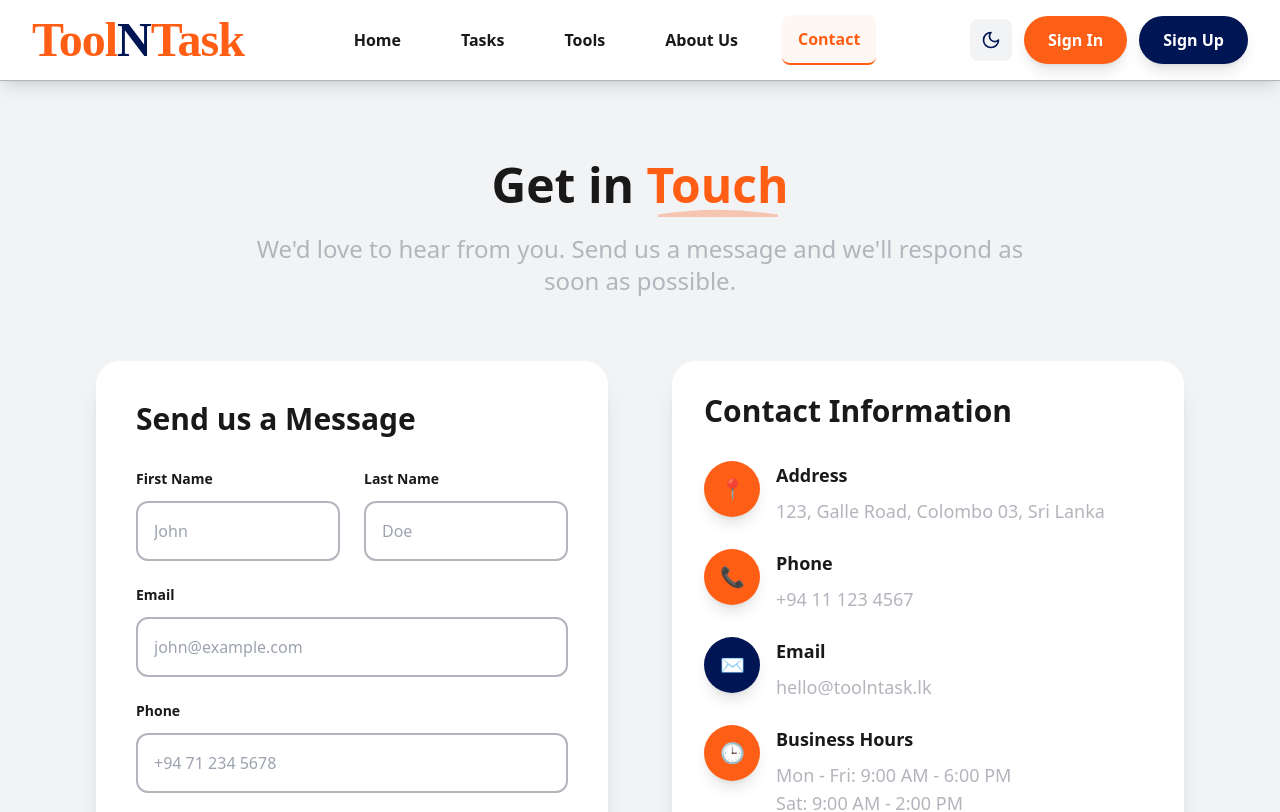
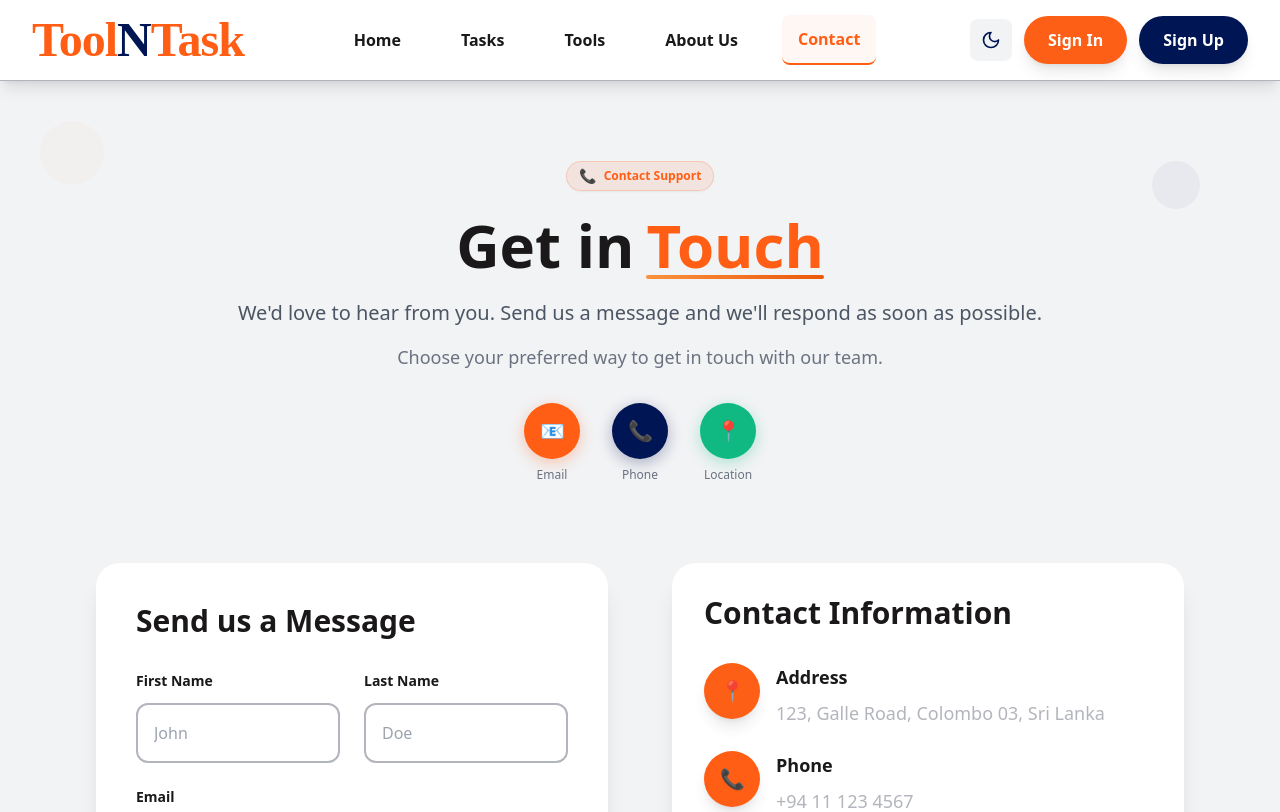
Before and after one commit to SeneshFitzroy/ToolnTask, a Next.js app: page /Contact in a window 1280 px wide. Shown: the top 812 px of the page. Built offline with nearby package versions, Linux system fonts and the light colour scheme; a web font is replaced by a local one.

Commit message:
feat: Enhanced pages/Contact.tsx,  - Detailed changes: diff --git a/pages/Contact.tsx b/pages/Contact.tsx... at 01:58 PM +0530, July 03, 2025

```diff
--- a/pages/Contact.tsx
+++ b/pages/Contact.tsx
@@ -20,24 +20,83 @@ export default function Contact() {
     <div className="min-h-screen" style={{ backgroundColor: theme === 'dark' ? '#0C0F16' : '#F2F3F5' }}>
       <Navigation />
 
-      <div className="py-16 sm:py-20">
-        <div className="max-w-6xl mx-auto px-4 sm:px-6 lg:px-8">
-          <div className="text-center mb-12 sm:mb-16">
-            <h1 className="text-4xl sm:text-5xl font-bold mb-6" style={{ color: theme === 'dark' ? '#FFFFFF' : '#1A1818' }}>
-              Get in{' '}
-              <span
-                className="relative inline-block"
-                style={{ color: '#FF5E14' }}
-              >
-                Touch
-                <svg className="absolute -bottom-2 left-0 w-full h-3" viewBox="0 0 100 10" style={{ fill: '#FE5F16', opacity: 0.3 }}>
-                  <path d="M0 8 Q 50 0 100 8 L 100 10 L 0 10 Z" />
-                </svg>
-              </span>
+      <div className="py-12 sm:py-16 lg:py-20 relative overflow-hidden">
+        {/* Background Elements */}
+        <div className="absolute inset-0 opacity-5">
+          <div className="absolute top-10 left-10 w-16 h-16 rounded-full animate-pulse" style={{ backgroundColor: '#FF5E14', animationDuration: '4s' }}></div>
+          <div className="absolute top-20 right-20 w-12 h-12 rounded-full animate-pulse" style={{ backgroundColor: '#001554', animationDelay: '2s', animationDuration: '5s' }}></div>
+          <div className="absolute bottom-20 left-20 w-10 h-10 rounded-full animate-pulse" style={{ backgroundColor: '#FF5E14', animationDelay: '1s', animationDuration: '4.5s' }}></div>
+        </div>
+
+        <div className="max-w-6xl mx-auto px-4 sm:px-6 lg:px-8 relative z-10">
+          <div className="text-center mb-12 sm:mb-16 lg:mb-20">
+            {/* Simple Badge */}
+            <div className="inline-flex items-center gap-2 px-3 py-1 rounded-full mb-6 shadow-sm"
+                 style={{
+                   backgroundColor: theme === 'dark' ? 'rgba(255, 94, 20, 0.15)' : 'rgba(255, 94, 20, 0.1)',
+                   border: `1px solid ${theme === 'dark' ? 'rgba(255, 94, 20, 0.3)' : 'rgba(255, 94, 20, 0.2)'}`
+                 }}>
+              <span className="text-sm">📞</span>
+              <span className="text-xs font-semibold" style={{ color: '#FF5E14' }}>Contact Support</span>
+            </div>
+
+            {/* Clean Title */}
+            <h1 className="text-4xl sm:text-5xl md:text-6xl font-black mb-4 sm:mb-6 flex flex-col sm:flex-row items-center justify-center gap-3 group"
+                style={{ color: theme === 'dark' ? '#FFFFFF' : '#1A1818' }}>
+              <span>Get in</span>
+              <div className="relative transform group-hover:scale-105 transition-transform duration-300">
+                <span style={{ color: '#FF5E14' }}>Touch</span>
+                <div className="absolute -bottom-1 left-0 w-full h-1 bg-gradient-to-r from-orange-400 to-orange-600 rounded-full"></div>
+              </div>
             </h1>
-            <p className="text-xl sm:text-2xl max-w-3xl mx-auto leading-relaxed" style={{ color: theme === 'dark' ? '#B3B4B6' : '#B3B5BC' }}>
-              We&apos;d love to hear from you. Send us a message and we&apos;ll respond as soon as possible.
-            </p>
+
+            {/* Sharp Description */}
+            <div className="max-w-4xl mx-auto mb-8">
+              <p className="text-lg sm:text-xl font-medium mb-4"
+                 style={{ color: theme === 'dark' ? '#B3B5BC' : '#4B5563' }}>
+                We'd love to hear from you. Send us a message and we'll respond as soon as possible.
+              </p>
+              <p className="text-base sm:text-lg"
+                 style={{ color: theme === 'dark' ? '#9CA3AF' : '#6B7280' }}>
+                Choose your preferred way to get in touch with our team.
+              </p>
+            </div>
+
+            {/* Quick Action Icons */}
+            <div className="flex justify-center gap-6 sm:gap-8">
+              <div className="text-center group cursor-pointer">
+                <div className="w-12 h-12 sm:w-14 sm:h-14 rounded-full flex items-center justify-center shadow-lg transform hover:scale-110 transition-all duration-300 mb-2"
+                     style={{
+                       backgroundColor: '#FF5E14',
+                       boxShadow: '0 4px 15px rgba(255, 94, 20, 0.3)'
+                     }}>
+                  <span className="text-lg sm:text-xl">📧</span>
+                </div>
+                <p className="text-xs font-medium" style={{ color: theme === 'dark' ? '#B3B5BC' : '#6B7280' }}>Email</p>
+              </div>
+
+              <div className="text-center group cursor-pointer">
+                <div className="w-12 h-12 sm:w-14 sm:h-14 rounded-full flex items-center justify-center shadow-lg transform hover:scale-110 transition-all duration-300 mb-2"
+                     style={{
+                       backgroundColor: '#001554',
+                       boxShadow: '0 4px 15px rgba(0, 21, 84, 0.3)'
+                     }}>
+                  <span className="text-lg sm:text-xl">📞</span>
+                </div>
+                <p className="text-xs font-medium" style={{ color: theme === 'dark' ? '#B3B5BC' : '#6B7280' }}>Phone</p>
+              </div>
+
+              <div className="text-center group cursor-pointer">
+                <div className="w-12 h-12 sm:w-14 sm:h-14 rounded-full flex items-center justify-center shadow-lg transform hover:scale-110 transition-all duration-300 mb-2"
+                     style={{
+                       backgroundColor: '#10B981',
+                       boxShadow: '0 4px 15px rgba(16, 185, 129, 0.3)'
+                     }}>
+                  <span className="text-lg sm:text-xl">📍</span>
+                </div>
+                <p className="text-xs font-medium" style={{ color: theme === 'dark' ? '#B3B5BC' : '#6B7280' }}>Location</p>
+              </div>
+            </div>
           </div>
 
           <div className="grid grid-cols-1 lg:grid-cols-2 gap-12 sm:gap-16">
```
